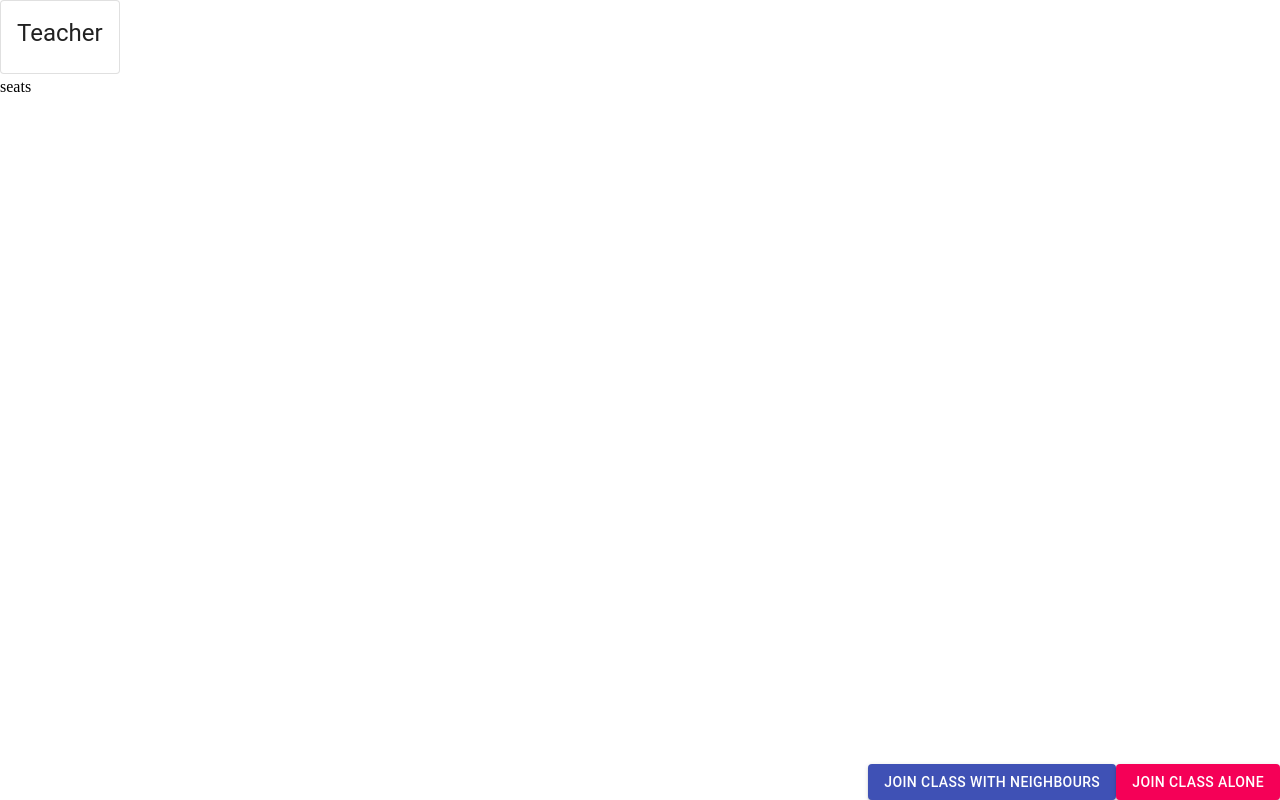
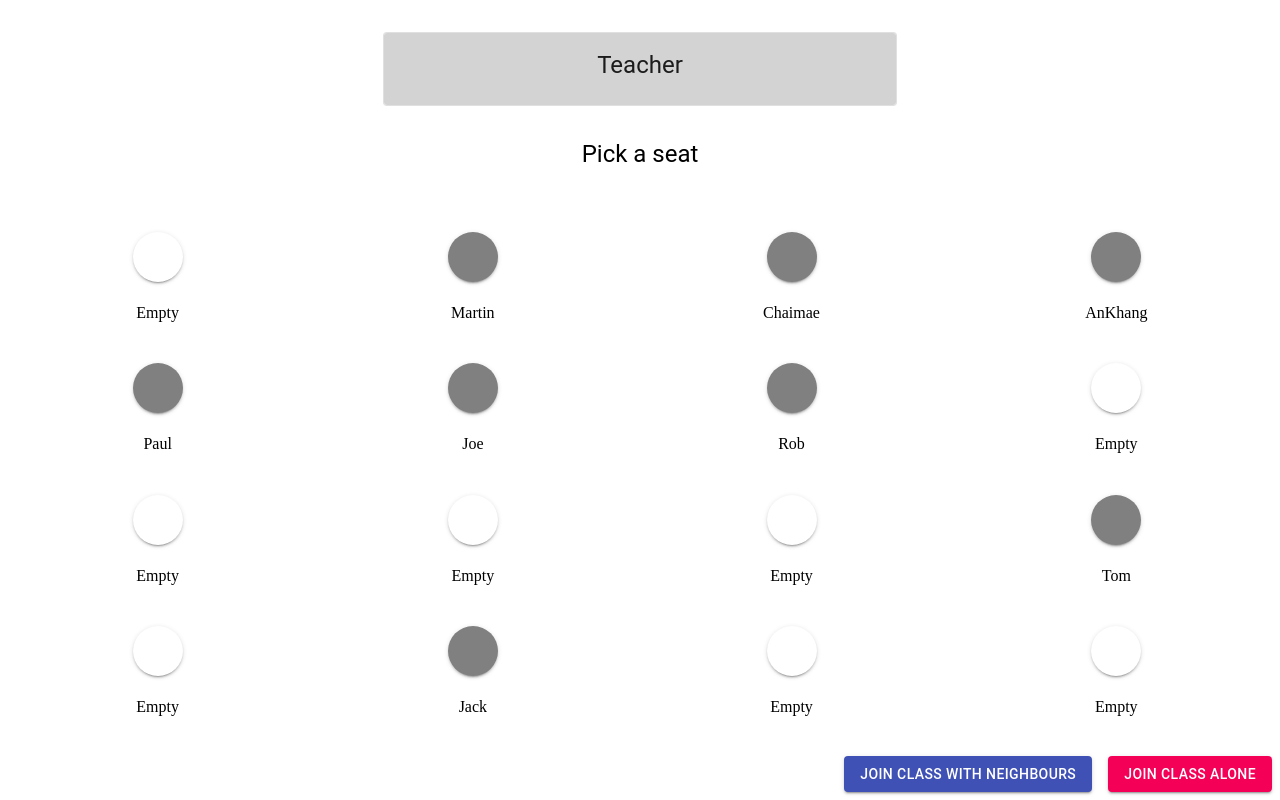
Before and after one commit to AnKhangC/v-class, a React (Create React App) app: page /seating in a window 1280 px wide. Built offline with nearby package versions, Linux system fonts and the light colour scheme.

Commit message:
seating map implemented but missing some styling

```diff
--- /dev/null
+++ b/src/screens/seatingScreen/Seat/Seat.js
@@ -0,0 +1,48 @@
+import React from 'react'
+import Button from '@material-ui/core/Button';
+import styles from './Seat.module.css'
+
+function Seat(props) {
+
+  function onClick() {
+    let index = props.row.findIndex(x => x.id === props.seat.id);
+
+    if (props.row[index].occupied === true) {
+      return;
+    } else {
+      var newRow = props.row.slice();
+      for (var i = 0; i < newRow.length; i++) {
+        if (newRow[i].selected === true) {
+          newRow[i].selected = false;
+        }
+      }
+      props.row[index].selected = true;
+      props.setRow(newRow);
+    }
+  }
+
+  return (
+    <>
+      <div className={styles.seat}>
+        <Button
+          onClick={onClick}
+          className={styles.circle}
+          variant="contained"
+          style={{
+            borderRadius: 25,
+            margin: 10,
+            minWidth: '50px',
+            maxWidth: '50px',
+            minHeight: '50px',
+            maxHeight: '50px',
+            backgroundColor: ((props.seat.occupied === true) ? "grey" : ((props.seat.selected === true) ? "blue" : "white"))
+          }}
+        />
+        <p className={styles.name}>{props.seat.selected === true && "My Seat"}</p>
+        <p className={styles.name}>{props.seat.selected === false && props.seat.name}</p>
+      </div>
+    </>
+  )
+}
+
+export default Seat
--- /dev/null
+++ b/src/screens/seatingScreen/Seat/Seat.module.css
@@ -0,0 +1,18 @@
+.seat {
+  display: flex;
+  flex-direction: column;
+  flex-wrap: nowrap;
+  justify-content: space-evenly;
+  align-items: center;
+}
+
+.circle {
+  margin: 0;
+}
+
+.name {
+  margin-top: 0;
+  margin-bottom: 12px;
+  margin-left: 10px;
+  margin-right: 10px;
+}
--- a/src/screens/seatingScreen/SeatingScreen.js
+++ b/src/screens/seatingScreen/SeatingScreen.js
@@ -1,34 +1,207 @@
-import React from 'react'
+import React, { useState } from 'react'
 import { Link } from 'react-router-dom'
 import { Button } from '@material-ui/core';
 import styles from './SeatingScreen.module.css'
 import Card from '@material-ui/core/Card';
 import CardContent from '@material-ui/core/CardContent';
 import Typography from '@material-ui/core/Typography';
+import Grid from '@material-ui/core/Grid';
+import Box from '@material-ui/core/Box';
+import Seat from './Seat/Seat';
 
 function SeatingScreen() {
+
+  const [row1, setRow1] = useState(
+    [
+      {
+        id: 1,
+        name: "Empty",
+        occupied: false,
+        selected: false
+      },
+      {
+        id: 2,
+        name: "Paul",
+        occupied: true,
+        selected: false
+      },
+      {
+        id: 3,
+        name: "Empty",
+        occupied: false,
+        selected: false
+      },
+      {
+        id: 4,
+        name: "Empty",
+        occupied: false,
+        selected: false
+      },
+      {
+        id: 5,
+        name: "Martin",
+        occupied: true,
+        selected: false
+      },
+      {
+        id: 6,
+        name: "Joe",
+        occupied: true,
+        selected: false
+      },
+      {
+        id: 7,
+        name: "Empty",
+        occupied: false,
+        selected: false
+      },
+      {
+        id: 8,
+        name: "Jack",
+        occupied: true,
+        selected: false
+      },
+      {
+        id: 9,
+        name: "Chaimae",
+        occupied: true,
+        selected: false
+      },
+      {
+        id: 10,
+        name: "Rob",
+        occupied: true,
+        selected: false
+      },
+      {
+        id: 11,
+        name: "Empty",
+        occupied: false,
+        selected: false
+      },
+      {
+        id: 12,
+        name: "Empty",
+        occupied: false,
+        selected: false
+      },
+      {
+        id: 13,
+        name: "AnKhang",
+        occupied: true,
+        selected: false
+      },
+      {
+        id: 14,
+        name: "Empty",
+        occupied: false,
+        selected: false
+      },
+      {
+        id: 15,
+        name: "Tom",
+        occupied: true,
+        selected: false
+      },
+      {
+        id: 16,
+        name: "Empty",
+        occupied: false,
+        selected: false
+      }
+    ]
+  );
+
   return (
     <>
       <div className={styles.topLevelContainer}>
+
         <div className={styles.teacherContainer}>
-          <Card variant="outlined" elevation={3} className={styles.teacher}>
-            <CardContent>
-              <Typography variant="h5" component="h2">Teacher</Typography>
+          <Card variant="outlined" elevation={3} className={styles.teacher} style={{ minWidth: '40%', maxWidth: '40%' }}>
+              <Grid container
+                spacing={0}
+                direction="column"
+                alignItems="center"
+                justify="center"
+                style={{ backgroundColor: "lightgrey" }}>
+                <Grid item>
+                  <CardContent >
+                    <Typography variant="h5">Teacher</Typography>
                   </CardContent>
+                </Grid>
+              </Grid>
             </Card>
+
+          <Typography variant="h5">Pick a seat</Typography>
         </div>
 
         <div className={styles.seatContainer}>
-          seats
+
+          <div className={styles.seatColumn}>
+            {row1.map(seat => {
+              if (seat.id > 0 && seat.id <= 4) {
+                return (
+                  <div key={seat.id}>
+                    <Seat seat={seat} row={row1} setRow={setRow1}></Seat>
+                  </div>
+                );
+              }
+              return null;
+            })}
+          </div>
+
+          <div className={styles.seatColumn}>
+            {row1.map(seat => {
+              if (seat.id > 4 && seat.id <= 8) {
+                return (
+                  <div key={seat.id}>
+                    <Seat seat={seat} row={row1} setRow={setRow1}></Seat>
+                  </div>
+                );
+              }
+              return null;
+            })}
+          </div>
+
+          <div className={styles.seatColumn}>
+            {row1.map(seat => {
+              if (seat.id > 8 && seat.id <= 12) {
+                return (
+                  <div key={seat.id}>
+                    <Seat seat={seat} row={row1} setRow={setRow1}></Seat>
+                  </div>
+                );
+              }
+              return null;
+            })}
+          </div>
+
+          <div className={styles.seatColumn}>
+            {row1.map(seat => {
+              if (seat.id > 12 && seat.id <= 16) {
+                return (
+                  <div key={seat.id}>
+                    <Seat seat={seat} row={row1} setRow={setRow1}></Seat>
+                  </div>
+                );
+              }
+              return null;
+            })}
+          </div>
+
         </div>
 
         <div className={styles.buttonContainer}>
+          <Box m={1}>
             <Button variant="contained" color="primary">
               <Link to="/zoom" className={styles.linkClass}>Join class with neighbours</Link>
             </Button>
+          </Box>
+          <Box m={1}>
             <Button variant="contained" color="secondary">
               <Link to="/zoom" className={styles.linkClass}>Join class alone</Link>
             </Button>
+          </Box>
         </div>
       </div>
     </>
--- a/src/screens/seatingScreen/SeatingScreen.module.css
+++ b/src/screens/seatingScreen/SeatingScreen.module.css
@@ -1,4 +1,7 @@
 .topLevelContainer {
+  width: 100%;
+  height: 100%;
+
   display: flex;
   flex-direction: column;
   flex-wrap: nowrap;
@@ -8,24 +11,45 @@
 
 .teacherContainer {
   width: 100%;
+  flex-grow: 1;
+  flex-shrink: 1;
+
+  display: flex;
+  flex-direction: column;
+  flex-wrap: nowrap;
+  align-items: center;
+  justify-content: space-evenly;
 }
 
-.teacher {
-  display: inline-block;
-  background-color: dimgrey;
-  min-width: '50%';
-  max-width: '50%';
-  min-height: '100px';
-  max-height: '100px';
+.teacher .title {
+
 }
 
 .seatContainer {
   width: 100%;
   flex-grow: 1;
+  flex-shrink: 1;
+
+  display: flex;
+  flex-direction: row;
+  align-items: center;
+  justify-content: space-evenly;
+}
+
+.seatColumn {
+  flex-grow: 10;
+  flex-shrink: 1;
+
+  height: 100%;
+  display: flex;
+  flex-direction: column;
+  align-items: center;
+  justify-content: space-evenly;
 }
 
 .buttonContainer {
   width: 100%;
+  flex-shrink: 1;
 
   display: flex;
   flex-direction: row;
@@ -34,6 +58,11 @@
   align-items: center;
 }
 
+.joinButton {
+  margin: 10px;
+  padding: 10px;
+}
+
 .linkClass {
   text-decoration: none;
   color: #fff;
```
Lines whose indentation alone changed are shown as unchanged.
